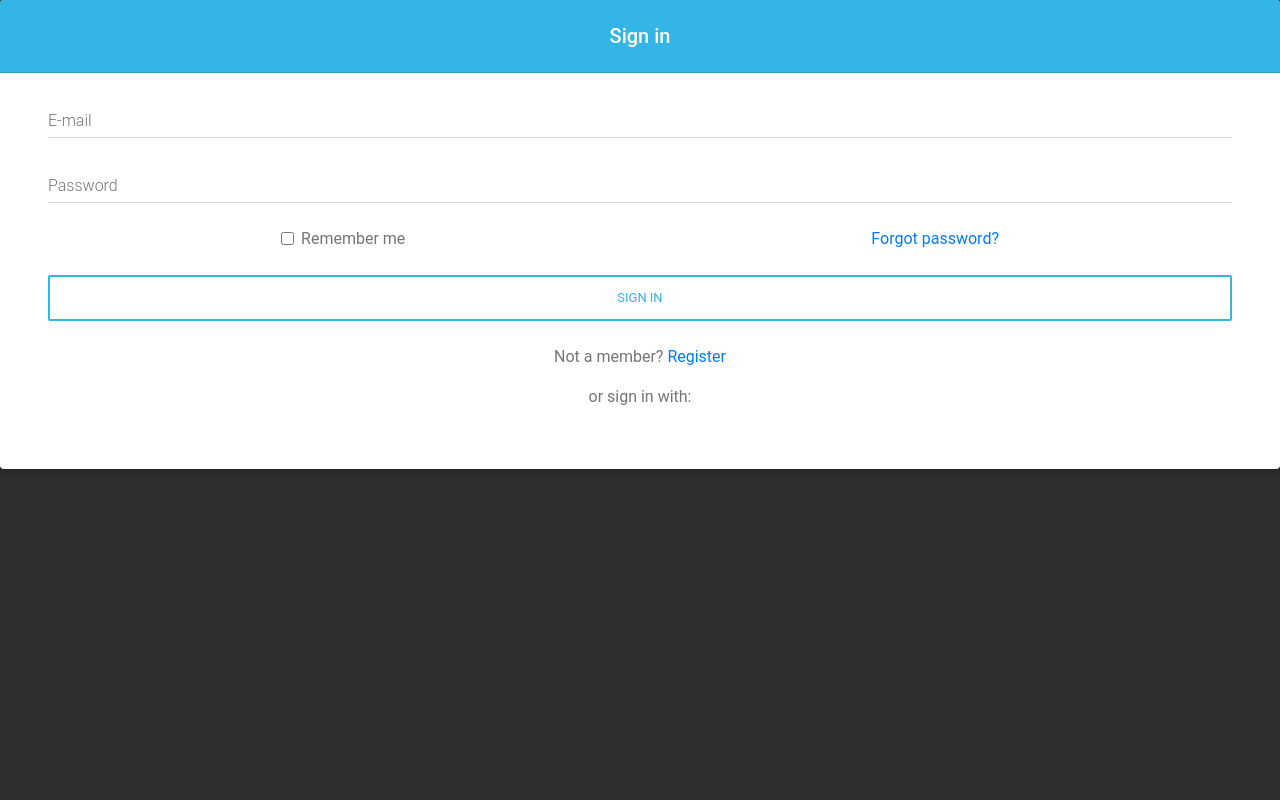
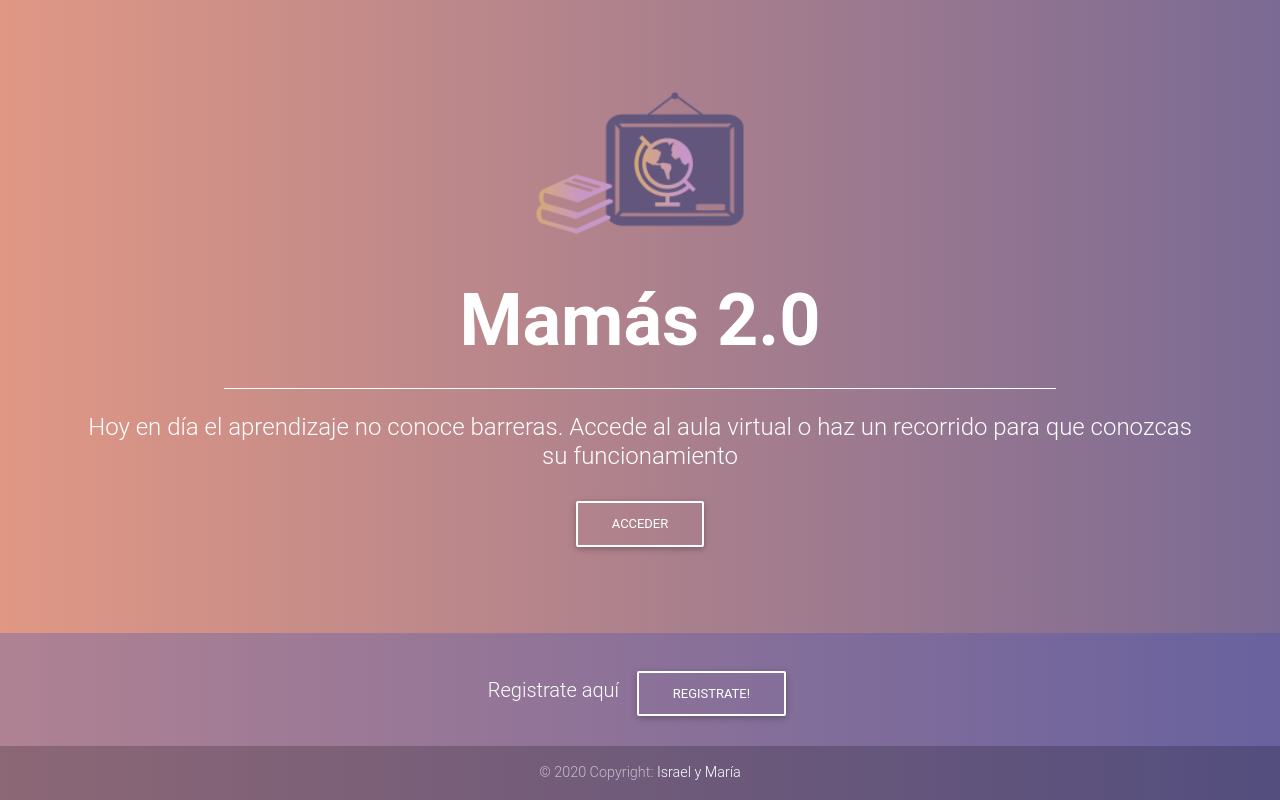
Before and after one commit to meryjv00/Mamas-2.0, a PHP site: page / in a window 1280 px wide. Run offline with PHP 8.4, Linux system fonts and the light colour scheme.

Commit message:
Realización portada

```diff
--- a/Mamas_2.0/Index.php
+++ b/Mamas_2.0/Index.php
@@ -9,7 +9,7 @@ and open the template in the editor.
 
         <meta name="viewport" content="width=device-width, initial-scale=1, shrink-to-fit=no">
         <meta http-equiv="x-ua-compatible" content="ie=edge">
-        <title>Material Design for Bootstrap</title>
+        <title>Mamás 2.0</title>
 
         <!-- Bootstrap core CSS -->
         <link rel="stylesheet" href="css/bootstrap.min.css">
@@ -17,94 +17,60 @@ and open the template in the editor.
         <link rel="stylesheet" href="css/mdb.min.css">
         <!-- Your custom styles (optional) -->
         <link rel="stylesheet" href="css/style.css">
-        <style>
-            body {
-                background-color: #2e2e2e;
-            }
-            .text-poppy-red {
-                color: #ef5350 !important;
-            }
-            .btn-poppy-red {
-                background-color: #ef5350 !important;
-            }
-            .bg-poppy-red {
-                background-color: #ef5350 !important;
-            }
-        </style>
     </head>
     <body>
         <?php
         // put your code here
         ?>
         <!-- Material form login -->
-    <div class="card">
-
-        <h5 class="card-header info-color white-text text-center py-4">
-            <strong>Sign in</strong>
-        </h5>
-
-        <!--Card content-->
-        <div class="card-body px-lg-5 pt-0">
-
-            <!-- Form -->
-            <form class="text-center" style="color: #757575;" action="#!">
-
-                <!-- Email -->
-                <div class="md-form">
-                    <input type="email" id="materialLoginFormEmail" class="form-control">
-                    <label for="materialLoginFormEmail">E-mail</label>
-                </div>
-
-                <!-- Password -->
-                <div class="md-form">
-                    <input type="password" id="materialLoginFormPassword" class="form-control">
-                    <label for="materialLoginFormPassword">Password</label>
-                </div>
-
-                <div class="d-flex justify-content-around">
-                    <div>
-                        <!-- Remember me -->
-                        <div class="form-check">
-                            <input type="checkbox" class="form-check-input" id="materialLoginFormRemember">
-                            <label class="form-check-label" for="materialLoginFormRemember">Remember me</label>
+        <header>
+            <div class="d-flex justify-content-center align-items-center portada mt-5">
+                <div class="container">
+                    <!--Grid row-->
+                    <div class="row row fadeIn">
+                        <!--Grid column-->
+                        <div class="col-md-12 mb-4 white-text text-center wow fadeIn">
+                            <!--IMG-->
+                            <img src="img/logo.png" height="230px"/>
+                            <h3 class="display-3 font-weight-bold white-text">Mamás 2.0</h3>
+                            <hr class="hr-light my-4 w-75">
+                            <h4 class="subtext-header mt-2 mb-4">Hoy en día el aprendizaje no conoce barreras. Accede al aula virtual o haz un
+                                recorrido para que conozcas su funcionamiento</h4>
+                            <a href="Vistas/Login.php" class="btn btn-rounded btn-outline-white">
+                                <i class="fa fa-home"></i> Acceder
+                            </a>
                         </div>
                     </div>
-                    <div>
-                        <!-- Forgot password -->
-                        <a href="">Forgot password?</a>
                 </div>
             </div>
+        </header>
 
-                <!-- Sign in button -->
-                <button class="btn btn-outline-info btn-rounded btn-block my-4 waves-effect z-depth-0" type="submit">Sign in</button>
+        <!-- Footer -->
+        <footer class="page-footer font-small  rgba-indigo-light pt-4 mt-5 fixed-bottom">
 
-                <!-- Register -->
-                <p>Not a member?
-                    <a href="">Register</a>
-                </p>
+            <!-- Footer Elements -->
+            <div class="container">
+                <!-- Call to action -->
+                <ul class="list-unstyled list-inline text-center py-2">
+                    <li class="list-inline-item">
+                        <h5 class="mb-1">Registrate aquí</h5>
+                    </li>
+                    <li class="list-inline-item">
+                        <a href="#!" class="btn btn-outline-white btn-rounded">Registrate!</a>
+                    </li>
+                </ul>
+                <!-- Call to action -->
+            </div>
+            <!-- Footer Elements -->
 
-                <!-- Social login -->
-                <p>or sign in with:</p>
-                <a type="button" class="btn-floating btn-fb btn-sm">
-                    <i class="fab fa-facebook-f"></i>
-                </a>
-                <a type="button" class="btn-floating btn-tw btn-sm">
-                    <i class="fab fa-twitter"></i>
-                </a>
-                <a type="button" class="btn-floating btn-li btn-sm">
-                    <i class="fab fa-linkedin-in"></i>
-                </a>
-                <a type="button" class="btn-floating btn-git btn-sm">
-                    <i class="fab fa-github"></i>
-                </a>
+            <!-- Copyright -->
+            <div class="footer-copyright text-center py-3">© 2020 Copyright:
+                <a href="https://mdbootstrap.com/"> Israel y María</a>
+            </div>
+            <!-- Copyright -->
 
-            </form>
-            <!-- Form -->
-
-        </div>
-
-    </div>
-    <!-- Material form login -->
+        </footer>
+        <!-- Footer -->
 
         <!-- jQuery -->
         <script type="text/javascript" src="js/jquery.min.js"></script>
--- a/Mamas_2.0/css/style.css
+++ b/Mamas_2.0/css/style.css
@@ -0,0 +1,9 @@
+body{
+    min-height: 100%;
+    background: rgba(35, 7, 77, 0.6);
+    /* fallback for old browsers */
+    background: -webkit-linear-gradient(to right, rgba(204, 83, 51, 0.6), rgba(35, 7, 77, 0.6));
+    /* Chrome 10-25, Safari 5.1-6 */
+    background: linear-gradient(to right, rgba(204, 83, 51, 0.6), rgba(35, 7, 77, 0.6));
+    /* W3C, IE 10+/ Edge, Firefox 16+, Chrome 26+, Opera 12+, Safari 7+ */
+}
```
Also changed, not shown: Mamas_2.0/img/logo.png (added), Mamas_2.0/img/logo1.png (added). Lines whose indentation alone changed are shown as unchanged.
